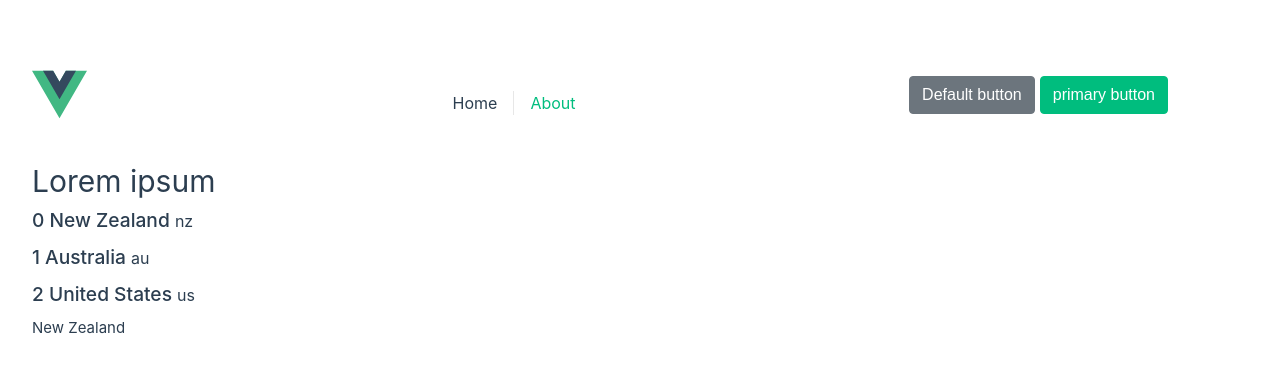
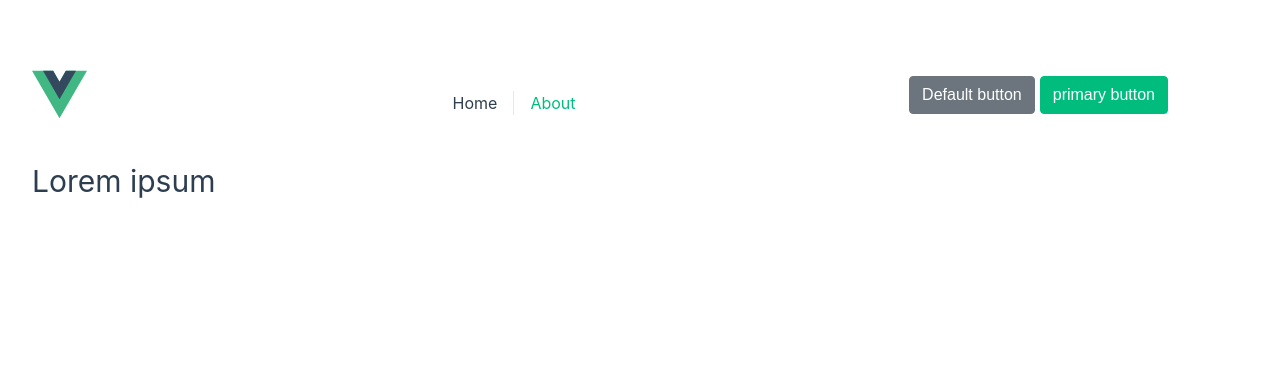
Before and after one commit to nolrm/vue, a Vue app: page / in a window 1280 px wide. Shown: the top 372 px of the page. Built offline with nearby package versions, Linux system fonts and the light colour scheme.

Commit message:
REmove list

```diff
--- a/src/views/HomeView.vue
+++ b/src/views/HomeView.vue
@@ -9,7 +9,7 @@ import cList from '../components/cList/cList.vue'
 
     <h1>Lorem ipsum</h1>
 
-    <cList :list="itemList" />
+    <!-- <cList :list="itemList" /> -->
 
   </main>
 </template>
```
